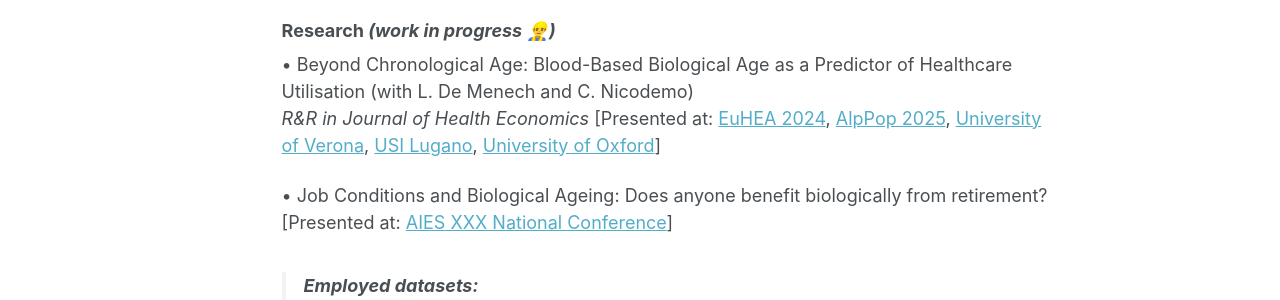
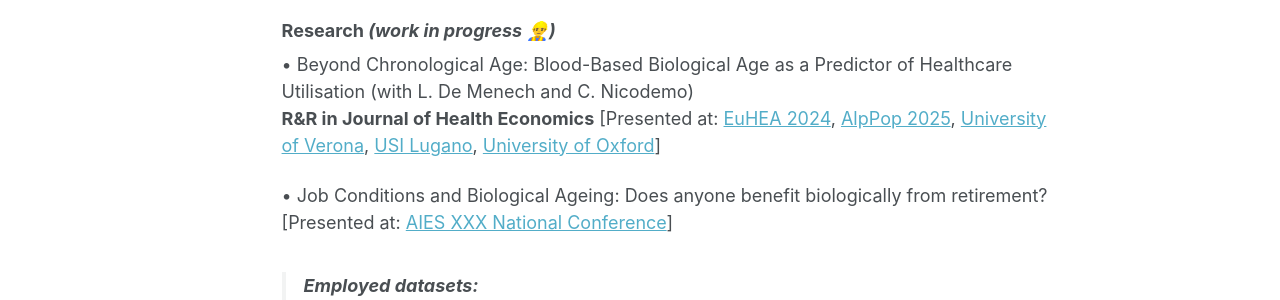
Before and after one commit to AlessandroSteccanella/alessandrosteccanella.github.io, a Jekyll site: the page built from _pages/about.md, in a window 1280 px wide. Shown: the part 468-768 px from the top of the page. Built offline with Jekyll 4.4.1, drawn with Linux system fonts in a browser that asks for light colours; emoji names are drawn with the system emoji font; a script bundle is joined from its source files by our own code; library files that are not in the unit come from our copies.

```diff
--- a/_pages/about.md
+++ b/_pages/about.md
@@ -21,7 +21,7 @@ You can find my CV [here](/files/cv.pdf).
 
 
 • Beyond Chronological Age: Blood-Based Biological Age as a Predictor of Healthcare Utilisation (with L. De Menech and C. Nicodemo)<br>
-*R&R in Journal of Health Economics* [Presented at: [EuHEA 2024](https://euhea.eu/welcome_conference_2024.html), [AlpPop 2025](https://dondena.unibocconi.eu/news-events/alp-pop-2025), [University of Verona](https://www.dse.univr.it/?ent=ciclosem&idC=136&lang=en), [USI Lugano](https://idep.usi.ch/seminars), [University of Oxford](https://www.phc.ox.ac.uk/events)]
+**R&R in Journal of Health Economics** [Presented at: [EuHEA 2024](https://euhea.eu/welcome_conference_2024.html), [AlpPop 2025](https://dondena.unibocconi.eu/news-events/alp-pop-2025), [University of Verona](https://www.dse.univr.it/?ent=ciclosem&idC=136&lang=en), [USI Lugano](https://idep.usi.ch/seminars), [University of Oxford](https://www.phc.ox.ac.uk/events)]
 
 • Job Conditions and Biological Ageing: Does anyone benefit biologically from retirement?<br>
 [Presented at: [AIES XXX National Conference](https://www.aiesweb.it/xxx-national-conference/)]
```
